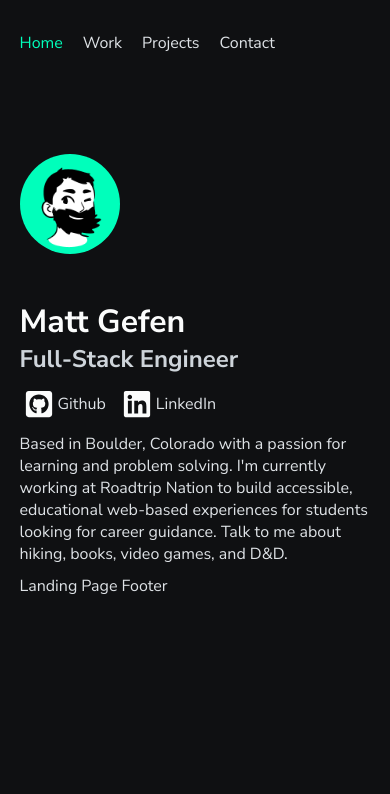
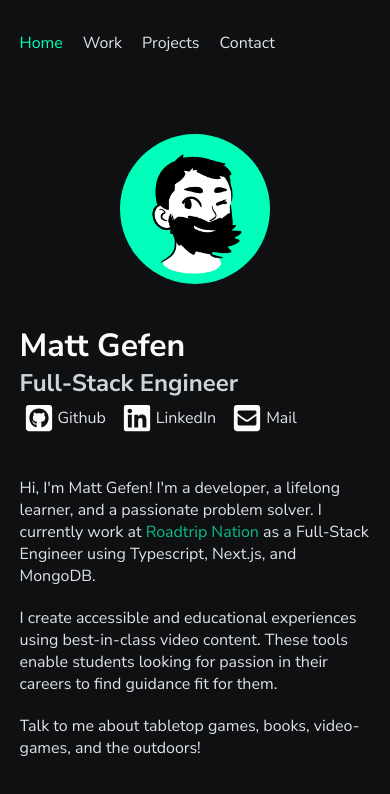
Before and after one commit to matt-gefen/portfolio-next, a Next.js app: page / in a window 390 px wide. Shown: the top 794 px of the page. Built offline with nearby package versions, Linux system fonts and the light colour scheme.

Commit message:
profile sizing and page size variant for tablet

```diff
--- a/app/globals.css
+++ b/app/globals.css
@@ -22,15 +22,19 @@ body {
 body {
   color: #DEE2E6;
 }
+
 main {
-  margin-top: 100px;
+  margin-top: 80px;
   max-width: 40vw;
   display: flex;
   flex-direction: column;
   gap: 10px;
   align-items: left;
-  min-height: 100vh;
-  @media (max-width: 700px) {
+
+  @media (max-width: 1200px) {
+    max-width: 60vw;
+  }
+  @media (max-width: 900px) {
     max-width: 90vw;
   }
 }
@@ -41,6 +45,7 @@ a {
   display: inline-block;
   position: relative;
 }
+
 a:after {
   content: '';
   position: absolute;
@@ -53,18 +58,22 @@ a:after {
   transform-origin: bottom right;
   transition: transform 0.25s ease-out;
 }
+
 a:hover {
   color: #00ffbb;
 }
+
 a:hover:after {
   transform: scaleX(1);
   transform-origin: bottom left;
 }
+
 h1 {
   font-style: normal;
   font-weight: 700;
   color: #FBFCFC;
 }
+
 h2 {
   color: #CED4DA;
 }
--- a/app/page.module.css
+++ b/app/page.module.css
@@ -17,10 +17,33 @@
   .hero_right {
     display: flex;
     flex-direction: column;
+    justify-content: center;
     gap: 10px;
     .hero_text {
       display: flex;
       flex-direction: column;
+    }
+  }
+  .hero_left {
+    display: flex;
+    justify-content: center;
+    align-items: center;
+    .hero_profile {
+      border-radius: 50%;
+    }
+  }
+}
+.main_body {
+  display: flex;
+  flex-direction: column;
+  gap: 20px;
+  margin-top: 30px;
+  .embedded_link {
+    color: #09bc8a;
+  }
+  .embedded_link:hover {
+    color: #00ffbb;
+  }
 }
 .social_links {
   display: flex;
@@ -44,13 +67,7 @@
       fill: #09bc8a;
     }
   }
+  .social_link:after {
+    display: none;
   }
 }
-
-  .hero_left {
-    .hero_profile {
-      border-radius: 50%;
-    }
-  }
-
-}
--- a/app/page.tsx
+++ b/app/page.tsx
@@ -11,14 +11,13 @@ export default function Home() {
     <main>
       <div className={`${styles.hero}`}>
         <div className={`${styles.hero_left}`}>
-          <Image src={ProfileIcon} alt={"Matt Icon"} width={100} height={100} className={`${styles.hero_profile}`}/>
+          <Image src={ProfileIcon} alt={"Matt Icon"} width={150} height={150} className={`${styles.hero_profile}`}/>
         </div>
         <div className={`${styles.hero_right}`}>
           <div className={`${styles.hero_text}`}>
             <h1>Matt Gefen</h1>
             <h2>Full-Stack Engineer</h2>
-          </div>
-          <div className={`${styles.social_links}`}>
+            <div className={`${styles.social_links}`}>
             <Link href={'https://github.com/matt-gefen'} target="_blank" className={`${styles.social_link}`}>
               <Github/>
               Github
@@ -27,19 +26,26 @@ export default function Home() {
               <LinkedIn/>
               LinkedIn
             </Link>
-            {/* <Link href={'mailto: matt.gefen@gmail.com'} target="_blank" className={`${styles.social_link}`}>
+            <Link href={'mailto: matt.gefen@gmail.com'} target="_blank" className={`${styles.social_link}`}>
               <Mail/>
               Mail
-            </Link> */}
+            </Link>
+          </div>
           </div>
         </div>
       </div>
-      <div>
+      <div className={`${styles.main_body}`}>
         <p>
-          {`Based in Boulder, Colorado with a passion for learning and problem solving. I'm currently working at Roadtrip Nation to build accessible, educational web-based experiences for students looking for career guidance. Talk to me about hiking, books, video games, and D&D.`}
+          Hi, I'm Matt Gefen! I'm a  developer, a lifelong learner, and a passionate problem solver. I currently work at <span><Link className={`${styles.embedded_link}`} href={'roadtripnation.com'}>Roadtrip Nation</Link></span> as a Full-Stack Engineer using Typescript, Next.js, and MongoDB.
+        </p>
+        <p>
+          I create accessible and educational experiences using best-in-class video content. These tools enable students looking for passion in their careers to find guidance fit for them.
+        </p>
+        <p>
+          Talk to me about tabletop games, books, video-games, and the outdoors!
         </p>
       </div>
-      <div>Landing Page Footer</div>
     </main>
   );
 }
+// to build accessible, educational experiences for students looking for career guidance.
```
Lines whose indentation alone changed are shown as unchanged.
